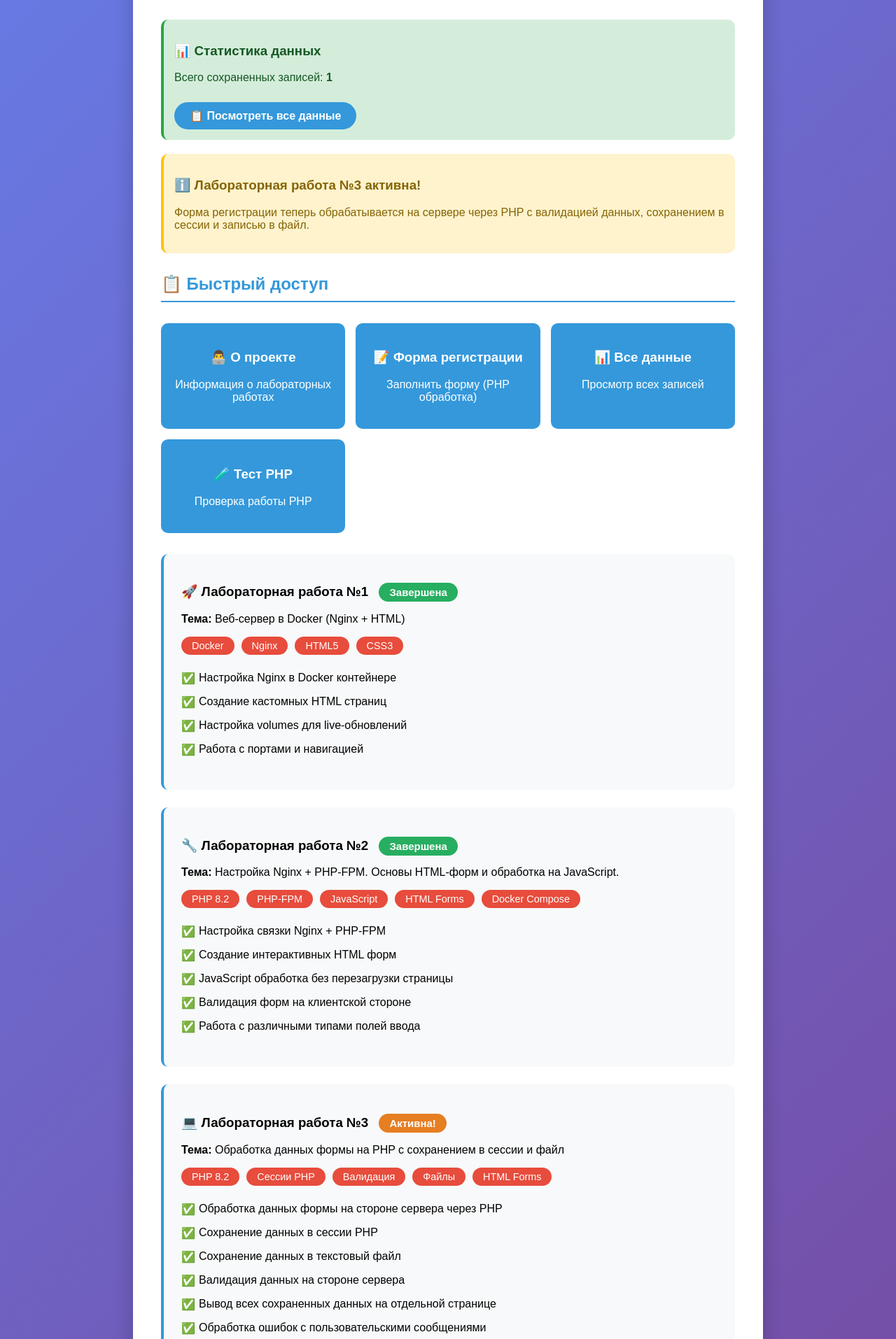
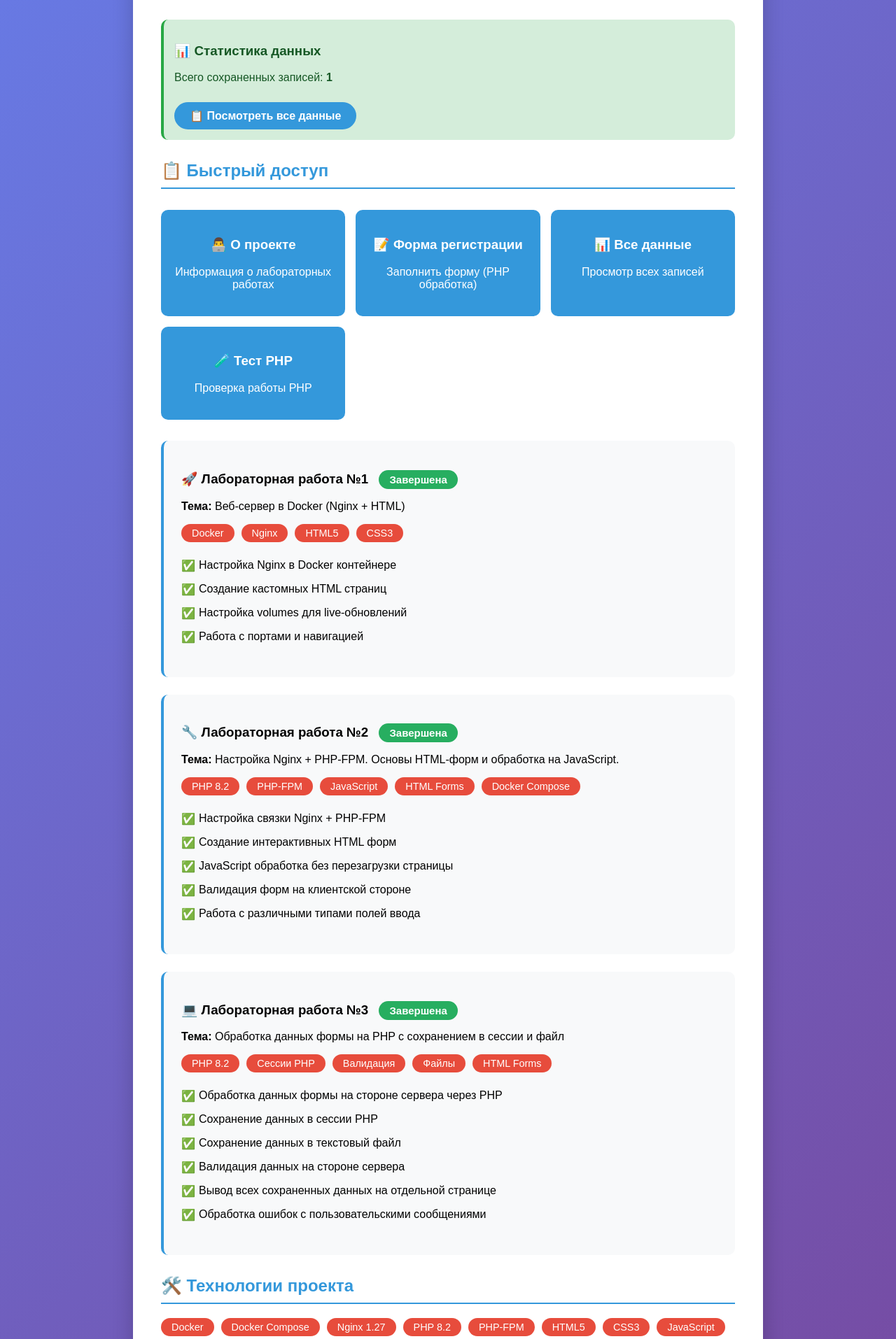
Before and after one commit to slarmick/Web, a PHP site: page / in a window 1280 px wide. Shown: the part 360-2274 px from the top of the page at 70% size. Run offline with PHP 8.4, Linux system fonts and the light colour scheme.

Commit message:
fix: исправление ошибки в index.php

```diff
--- a/code/index.php
+++ b/code/index.php
@@ -1,6 +1,7 @@
 <?php
 session_start();
-?><!DOCTYPE html>
+?>
+<!DOCTYPE html>
 <html lang="ru">
 <head>
     <meta charset="UTF-8">
@@ -97,14 +98,6 @@ session_start();
         }
         .status-badge {
             background: #27ae60;
-            color: white;
-            padding: 5px 15px;
-            border-radius: 15px;
-            font-size: 0.8em;
-            margin-left: 10px;
-        }
-        .status-badge-new {
-            background: #e67e22;
             color: white;
             padding: 5px 15px;
             border-radius: 15px;
@@ -239,12 +232,6 @@ session_start();
             </div>
         <?php endif; ?>
 
-        <!-- Информация о PHP обработке -->
-        <div class="php-info">
-            <h3>ℹ️ Лабораторная работа №3 активна!</h3>
-            <p>Форма регистрации теперь обрабатывается на сервере через PHP с валидацией данных,
-            сохранением в сессии и записью в файл.</p>
-        </div>
 
         <h2>📋 Быстрый доступ</h2>
         <div class="quick-links">
@@ -303,7 +290,7 @@ session_start();
         </div>
 
         <div class="lab-card">
-            <h3>💻 Лабораторная работа №3 <span class="status-badge-new">Активна!</span></h3>
+            <h3>💻 Лабораторная работа №3 <span class="status-badge">Завершена</span></h3>
             <p><strong>Тема:</strong> Обработка данных формы на PHP с сохранением в сессии и файл</p>
             <div class="tech-stack">
                 <span class="tech-tag">PHP 8.2</span>
```
